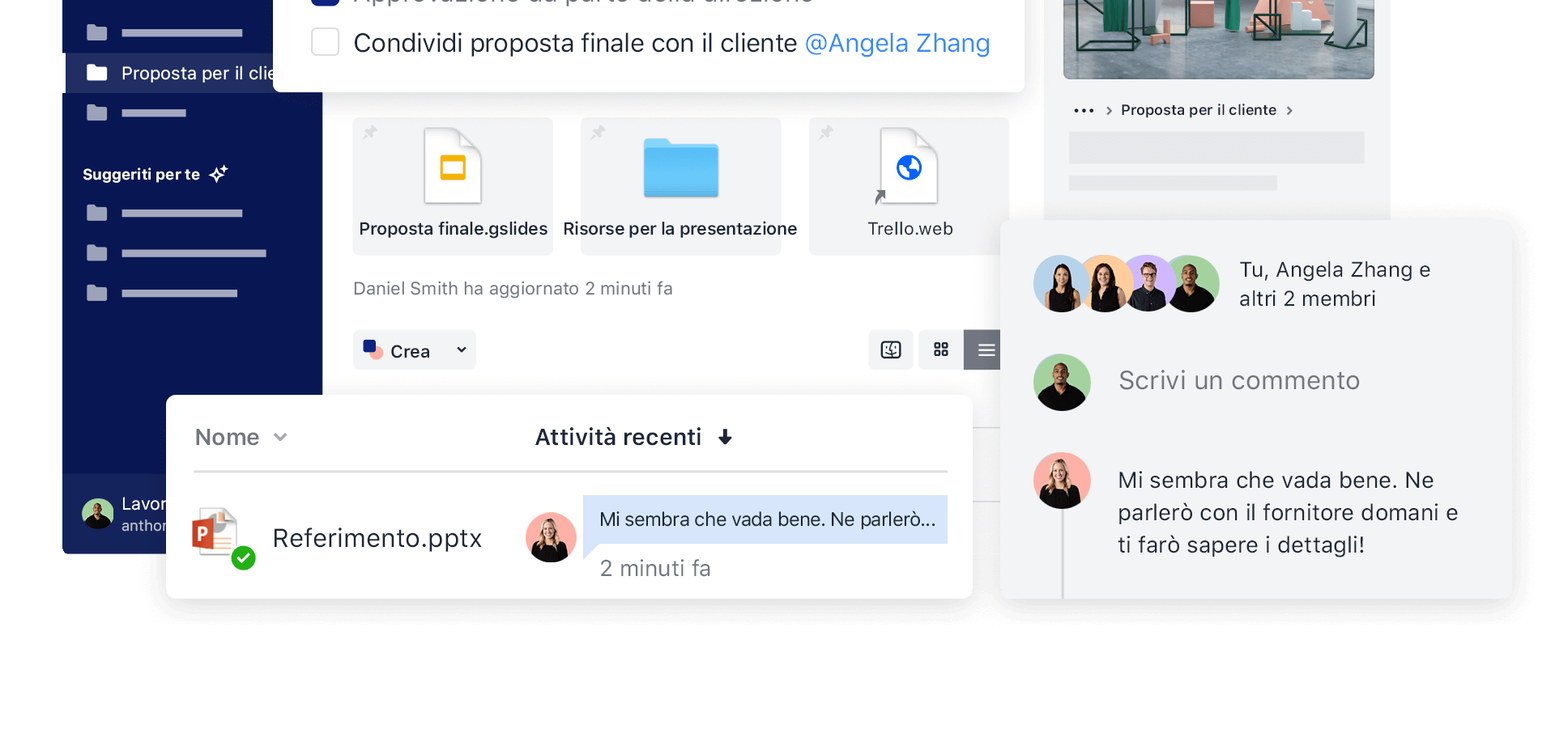
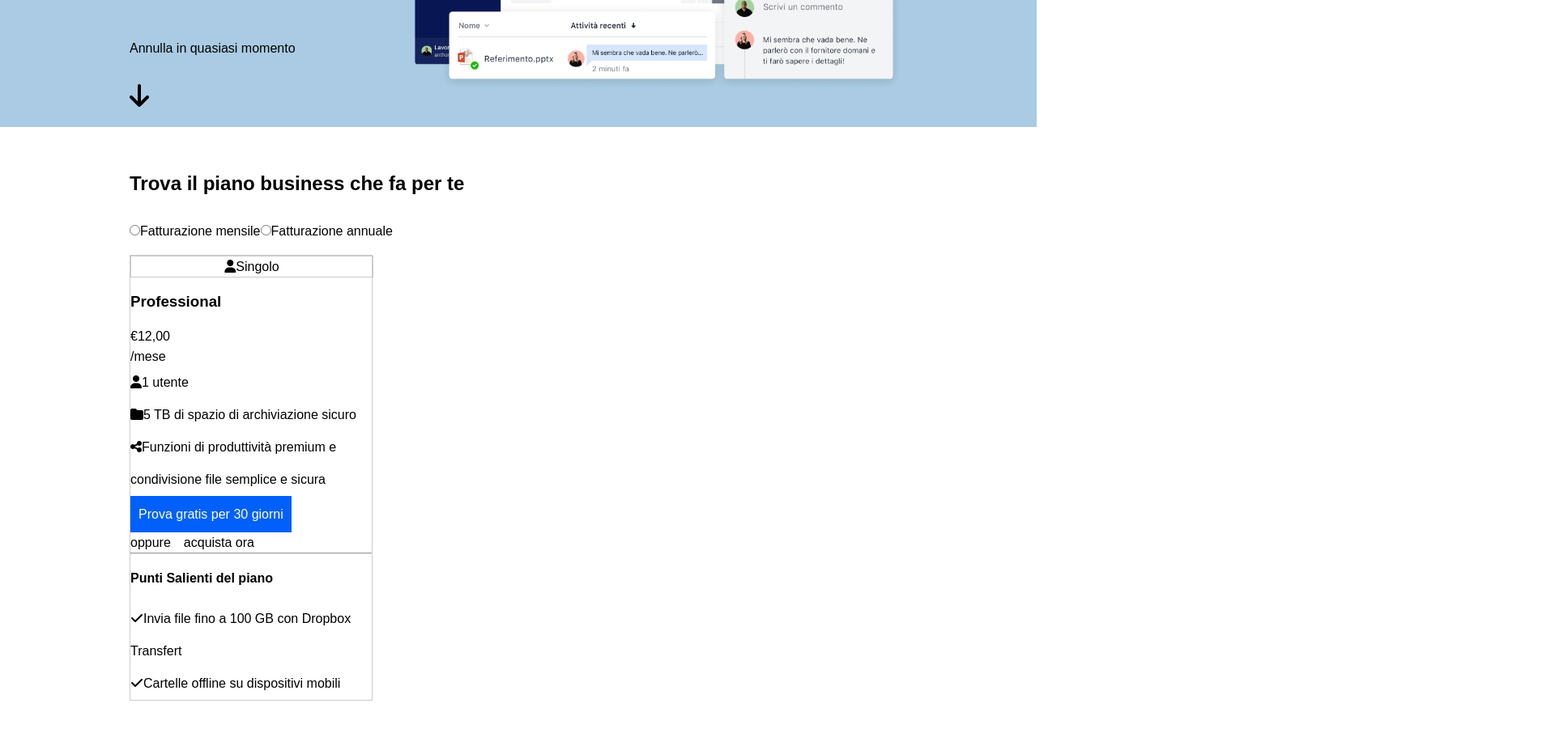
Before and after one commit to dariofusco/htmlcss-dropbox, a plain HTML site: page index.html in a window 1280 px wide. Shown: the part 559-1465 px from the top of the page at 81% size, 1920 px wide, since content can reach past the window. Before the commit the page ends 1335 px from the top, so only its background shows below. Drawn offline with Linux system fonts and the light colour scheme.

Commit message:
struttura prima colonna sezione main

```diff
--- a/css/style.css
+++ b/css/style.css
@@ -14,15 +14,31 @@ header {
     padding: 1rem;
 }
 
+section {
+    padding: 30px 0;
+}
+
+li {
+    list-style: none;
+    line-height: 40px;
+}
+
 a {
     padding: 1rem;
     text-decoration: none;
     color: black;
 }
 
+h1 {
+    font-size: 4rem;
+}
+
+h2, h3, h4 {
+    line-height: 60px;
+}
+
 .logo {
     padding: 1rem;
-    font-size: 100%;
 }
 
 .container {
@@ -30,12 +46,71 @@ a {
     align-items: center;
 }
 
+.container-main {
+    max-width: 980px;
+    display: flex;
+    margin: 0 auto;
+    text-align: left;
+    padding: 10px;
+}
+
+.container-main .button {
+    margin: 0;
+    display: inline-block
+}
+
 .button {
     background-color: rgb(0, 96, 249);
     padding: 10px;
     margin: 10px;
+    color: white;
 }
 
-.button a {
-    color: white;
+.box .button {
+    margin: 20px 0;
 }
+
+.hero {
+    background-color: rgb(170, 203, 227);
+    text-align: center;
+    padding: 10px;
+}
+
+.box {
+    width: 327px;
+    text-align: left;
+    line-height: 25px;
+}
+
+.box p {
+    padding-top: 30px;
+    padding-bottom: 30px;
+}
+
+.box i {
+    font-size: 2rem;
+}
+
+.box-image {
+    position: relative;
+    flex-grow: 1;
+}
+
+.image-section-hero {
+    position: absolute;
+    width: 100%;
+    padding-top: 30px;
+}
+
+.column {
+    width: 300px;
+    text-align: left;
+    line-height: 25px;
+    border: 1px solid rgb(202, 203, 206);
+}
+
+.row {
+    width: 300px;
+    border: 1px solid rgb(202, 203, 206);
+    text-align: center;
+}
--- a/index.html
+++ b/index.html
@@ -68,6 +68,46 @@
 
         </section>
 
+        <section>
+
+            <div class="container-main">
+                <h2>Trova il piano business che fa per te</h2>
+            </div>
+
+            <div class="container-main">
+                <span><input type="radio">Fatturazione mensile</span>
+                <span><input type="radio">Fatturazione annuale</span>
+            </div>
+
+            <div class="container-main">
+
+                    <div class="column">
+                            <div class="row">
+                                <span><i class="fa-solid fa-user"></i>Singolo</span>
+                            </div>
+                        <h3>Professional</h3>
+                        <div>€12,00</div>
+                        <div>/mese</div>
+                        <ul>
+                            <li><i class="fa-solid fa-user"></i>1 utente</li>
+                            <li><i class="fa-solid fa-folder"></i>5 TB di spazio di archiviazione sicuro</li>
+                            <li><i class="fa-solid fa-share-nodes"></i>Funzioni di produttività premium e condivisione file semplice e sicura</li>
+                        </ul>
+
+                        <div class="button">Prova gratis per 30 giorni</div>
+
+                        <div>oppure<a href="#">acquista ora</a></div>
+                        <hr>
+                        <h4>Punti Salienti del piano</h4>
+                        <ul>
+                            <li><i class="fa-solid fa-check"></i>Invia file fino a 100 GB con Dropbox Transfert</li>
+                            <li><i class="fa-solid fa-check"></i>Cartelle offline su dispositivi mobili</li>
+                        </ul>
+                    </div>
+            </div>
+
+        </section>
+
     </main>
 
     <footer></footer>
```
